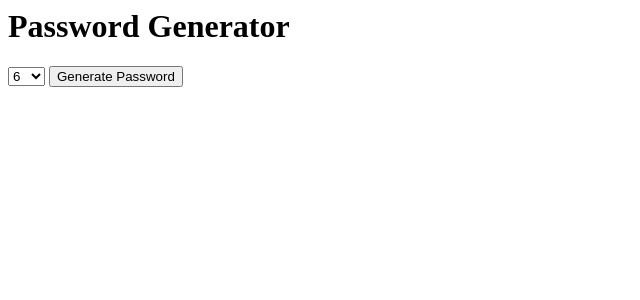
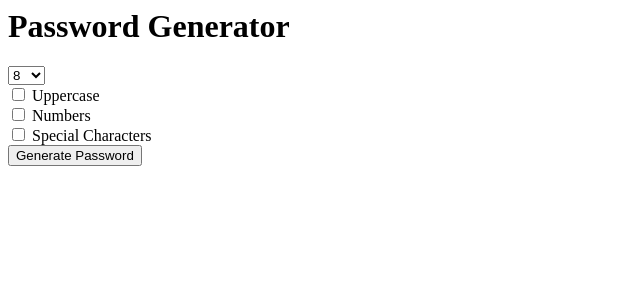
Before and after one commit to cnkym/django5-password-generator, a Django app: page / in a window 1280 px wide. Shown: the top 300 px of the page, without its empty margins (0-640 px from the left). Run offline with Django 5.2, Linux system fonts and the light colour scheme.

Commit message:
v04.add generator

```diff
--- a/generator/templates/generator/home.html
+++ b/generator/templates/generator/home.html
@@ -5,13 +5,15 @@
     <select name="length">
         <option value="6">6</option>
         <option value="7">7</option>
-        <option value="8">8</option>
+        <option value="8" selected="selected">8</option>
         <option value="9">9</option>
         <option value="10">10</option>
         <option value="11">11</option>
         <option value="12">12</option>
-    </select>
-
+    </select><br>
+    <input type="checkbox" name="uppercase"> Uppercase<br>
+    <input type="checkbox" name="numbers"> Numbers<br>
+    <input type="checkbox" name="special"> Special Characters<br>
     <input type="submit" value="Generate Password">
 
 </form>
--- a/generator/templates/generator/password.html
+++ b/generator/templates/generator/password.html
@@ -1 +1,2 @@
-<h1>PASSWORD generated:</h1>
+<h1>Your password is:</h1>
+<h2>{{ password }}</h2>
--- a/generator/views.py
+++ b/generator/views.py
@@ -1,5 +1,5 @@
 from django.shortcuts import render
-
+import random
 
 # Create your views here.
 
@@ -10,6 +10,22 @@ def home(requests): # v01.add a function for Home page
                   )
 
 def password(requests): # v03.add a form forpassword page
+
+    characters = list('abcdefghijklmnopqrstuvwxyz')
+    if requests.GET.get('numbers'):
+        characters.extend(list("123456789"))
+    if requests.GET.get('special'):
+        characters.extend(list("!#$%&"))
+    if requests.GET.get('uppercase'):
+        characters.extend(list("ABCDEFGHIJKLMNPQRSTUVWXYZ"))
+
+    length = int(requests.GET.get('length',8))
+
+    thepassword = ''
+    for x in range(length):
+        thepassword += random.choice(characters)
+
     return render(requests,
                   'generator/password.html',    # passwoed html page
+                  {'password' : thepassword},   # dict format message
                   )
```
Also changed, not shown: password_generator/urls.py (line endings or trailing spaces).
